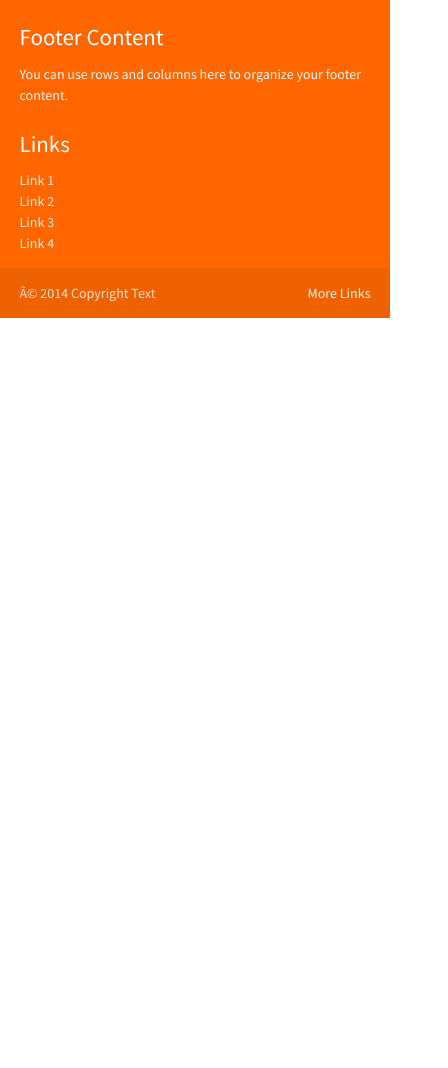
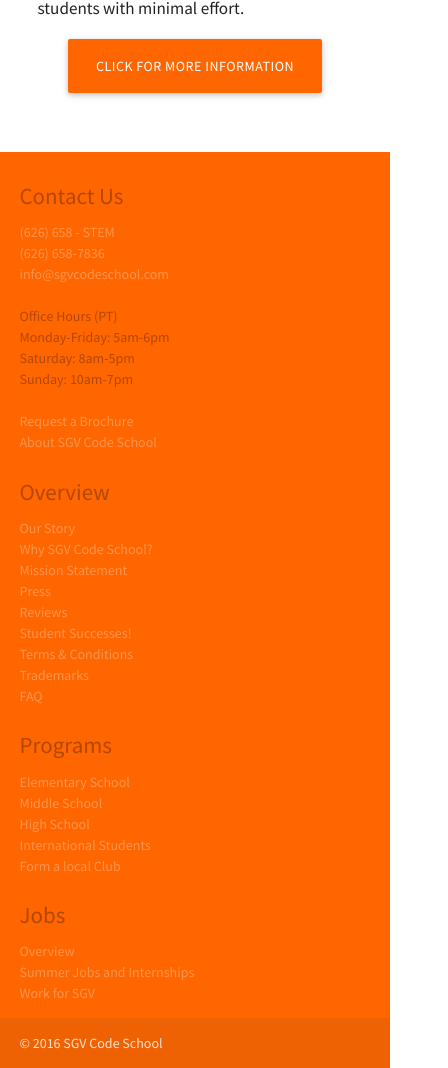
Before and after one commit to sgvcodestaff/sgv, a website: page index.html in a window 390 px wide. Shown: the part 2724-3792 px from the top of the page, 448 px wide, since content can reach past the window. Before the commit the page ends 3042 px from the top, so only its background shows below. Drawn offline with nearby package versions, Linux system fonts and the light colour scheme.

Commit message:
adds footer, and adds responsive info columns

```diff
--- a/index.html
+++ b/index.html
@@ -88,7 +88,7 @@
               </p>
             </div>
             <div class="row">
-              <div class="col s4">
+              <div class="col s12 m4">
                 <i class="large material-icons white-text">keyboard</i>
                 <h3 class="white-text">How To Code</h3>
                 <p class="left-align white-text">
@@ -97,14 +97,14 @@
                   and driven to think creatively <br>words...
                 </p>
               </div>
-              <div class="col s4">
+              <div class="col s12 m4">
                 <i class="large material-icons white-text">school</i>
                 <h3 class="white-text">How To Think</h3>
                 <p class="left-align white-text">
                   words...
                 </p>
               </div>
-              <div class="col s4">
+              <div class="col s12 m4">
                 <i class="large material-icons white-text">person_add</i>
                 <h3 class="white-text">Personal Instruction</h3>
                 <p class="left-align white-text">
@@ -143,25 +143,59 @@
       <footer class="page-footer">
          <div class="container">
            <div class="row">
-             <div class="col l6 s12">
-               <h5 class="white-text">Footer Content</h5>
-               <p class="grey-text text-lighten-4">You can use rows and columns here to organize your footer content.</p>
+             <div class="col s12 m6 l3">
+               <h5>Contact Us</h5>
+               <ul>
+                 <li><a href="tel:(626)658-STEM">(626) 658 - STEM</a></li>
+                 <li><a href="tel:(626)658-7836">(626) 658-7836</a></li>
+                 <li><a href="mailto:info@sgvcodeschool.com">info@sgvcodeschool.com</a></li>
+                 <br>
+                 <li>Office Hours (PT)</li>
+                 <li>Monday-Friday: 5am-6pm</li>
+                 <li>Saturday: 8am-5pm</li>
+                 <li>Sunday: 10am-7pm</li>
+                 <br>
+                 <li><a href="#googform">Request a Brochure</a></li>
+                 <li><a href="about.html">About SGV Code School</a></li>
+               </ul>
              </div>
-             <div class="col l4 offset-l2 s12">
-               <h5 class="white-text">Links</h5>
+             <div class="col s12 m6 l3">
+               <h5>Overview</h5>
                <ul>
-                 <li><a class="grey-text text-lighten-3" href="#!">Link 1</a></li>
-                 <li><a class="grey-text text-lighten-3" href="#!">Link 2</a></li>
-                 <li><a class="grey-text text-lighten-3" href="#!">Link 3</a></li>
-                 <li><a class="grey-text text-lighten-3" href="#!">Link 4</a></li>
+                 <li><a href="story.html">Our Story</a></li>
+                 <li><a href="whyus.html">Why SGV Code School?</a></li>
+                 <li><a href="mission.html">Mission Statement</a></li>
+                 <li><a href="press.html">Press</a></li>
+                 <li><a href="reviews.html">Reviews</a></li>
+                 <li><a href="success.html">Student Successes!</a></li>
+                 <li><a href="terms-conditions.html">Terms &amp; Conditions</a></li>
+                 <li><a href="trademarks.html">Trademarks</a></li>
+                 <li><a href="faq.html">FAQ</a></li>
+               </ul>
+             </div>
+             <div class="col s12 m6 l3">
+               <h5>Programs</h5>
+               <ul>
+                 <li><a href="sumobotsjr.html">Elementary School</a></li>
+                 <li><a href="sumobots.html">Middle School</a></li>
+                 <li><a href="404.html">High School</a></li>
+                 <li><a href="chinese.html">International Students</a></li>
+                 <li><a href="localclub.html">Form a local Club</a></li>
+               </ul>
+             </div>
+             <div class="col s12 m6 l3">
+               <h5>Jobs</h5>
+               <ul>
+                 <li><a href="overview.html">Overview</a></li>
+                 <li><a href="internships.html">Summer Jobs and Internships</a></li>
+                 <li><a href="jobs.html">Work for SGV</a></li>
                </ul>
              </div>
            </div>
          </div>
          <div class="footer-copyright">
            <div class="container">
-           © 2014 Copyright Text
-           <a class="grey-text text-lighten-4 right" href="#!">More Links</a>
+             &copy; 2016 SGV Code School
            </div>
          </div>
        </footer>
--- a/package.json
+++ b/package.json
@@ -8,6 +8,7 @@
   },
   "devDependencies": {
     "grunt": "^1.0.1",
+    "grunt-contrib-jshint": "^1.0.0",
     "grunt-contrib-sass": "^1.0.0",
     "grunt-contrib-watch": "^1.0.0"
   },
```
Also changed, not shown: css/materialize.css, 2 other files.
